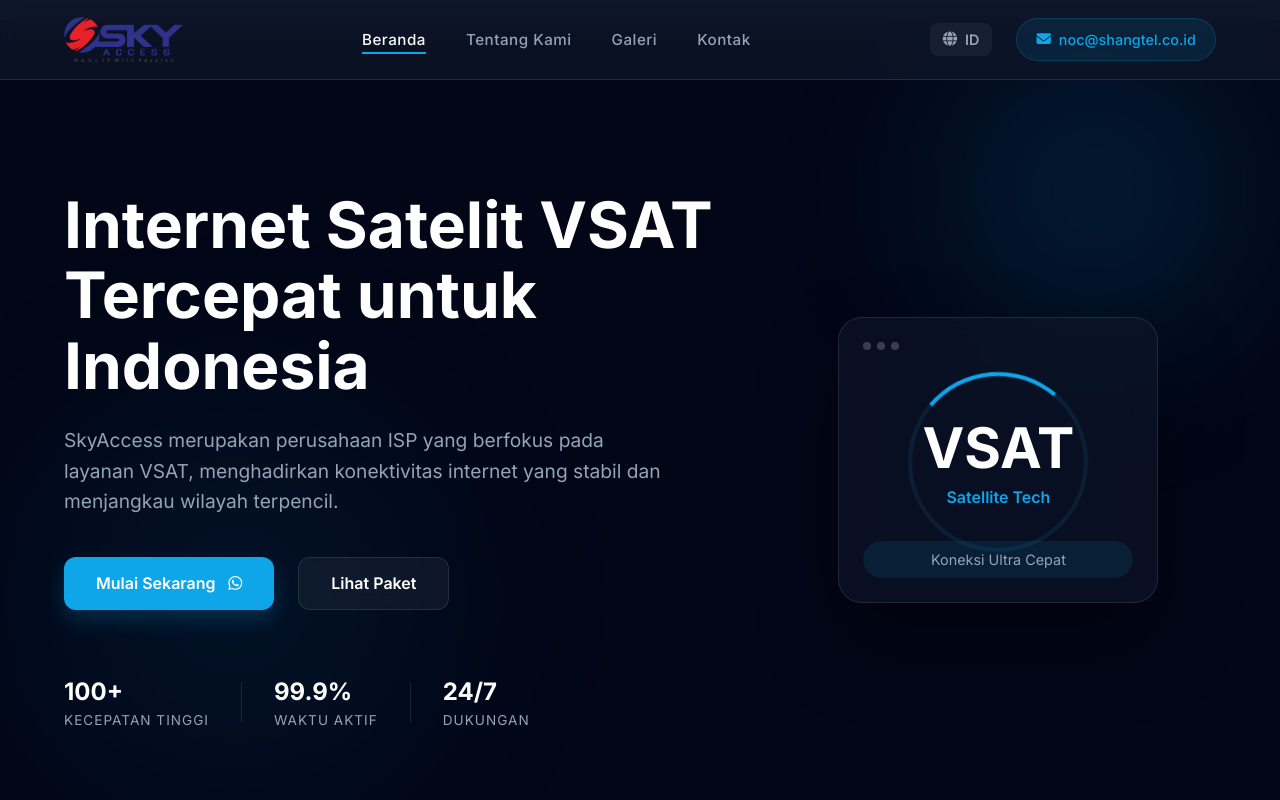
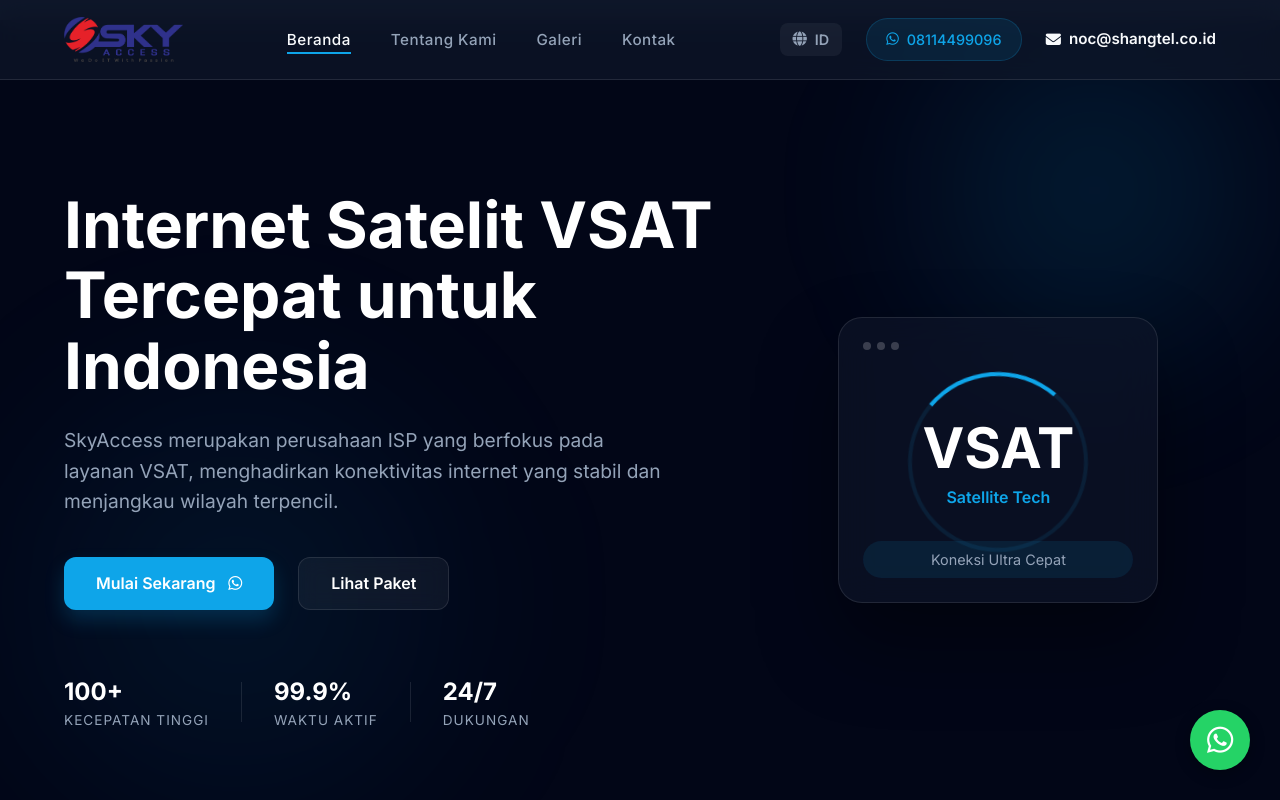
Before and after one commit to fuureya/skyaccess, a Vue app: page / in a window 1280 px wide. Shown: the top 800 px of the page. Built offline with nearby package versions, Linux system fonts and the light colour scheme.

Commit message:
feat: add WhatsApp floating button and update contact links to WhatsApp across the application

```diff
--- a/src/App.vue
+++ b/src/App.vue
@@ -1,6 +1,7 @@
 <script setup>
 import Navbar from './components/Navbar.vue'
 import Footer from './components/Footer.vue'
+import FloatBtn from './components/FloatBtn.vue'
 </script>
 
 <template>
@@ -10,6 +11,7 @@
       <router-view />
     </main>
     <Footer />
+    <FloatBtn />
   </div>
 </template>
 
--- /dev/null
+++ b/src/components/FloatBtn.vue
@@ -0,0 +1,67 @@
+<script setup>
+</script>
+
+<template>
+  <a href="https://wa.me/628114499096" target="_blank" class="float-btn" title="Chat with us on WhatsApp">
+    <div class="pulse"></div>
+    <i class="fab fa-whatsapp"></i>
+  </a>
+</template>
+
+<style scoped>
+.float-btn {
+  position: fixed;
+  bottom: 30px;
+  right: 30px;
+  width: 60px;
+  height: 60px;
+  background-color: #25d366;
+  color: white;
+  border-radius: 50%;
+  display: flex;
+  align-items: center;
+  justify-content: center;
+  font-size: 30px;
+  box-shadow: 0 4px 15px rgba(0, 0, 0, 0.3);
+  z-index: 9999;
+  transition: all 0.3s ease;
+  text-decoration: none;
+}
+
+.float-btn:hover {
+  transform: scale(1.1);
+  background-color: #20ba5a;
+}
+
+.pulse {
+  position: absolute;
+  width: 100%;
+  height: 100%;
+  border-radius: 50%;
+  background-color: #25d366;
+  opacity: 0.7;
+  z-index: -1;
+  animation: pulse-animation 2s infinite;
+}
+
+@keyframes pulse-animation {
+  0% {
+    transform: scale(1);
+    opacity: 0.7;
+  }
+  100% {
+    transform: scale(1.6);
+    opacity: 0;
+  }
+}
+
+@media (max-width: 768px) {
+  .float-btn {
+    bottom: 20px;
+    right: 20px;
+    width: 50px;
+    height: 50px;
+    font-size: 25px;
+  }
+}
+</style>
--- a/src/components/Footer.vue
+++ b/src/components/Footer.vue
@@ -43,9 +43,9 @@
             <i class="fas fa-envelope"></i>
             <span>noc@shangtel.co.id</span>
           </a>
-          <a href="tel:0411586975" class="contact-item">
-            <i class="fas fa-phone"></i>
-            <span>0411 586975</span>
+          <a href="https://wa.me/628114499096" target="_blank" class="contact-item">
+            <i class="fab fa-whatsapp"></i>
+            <span>08114499096</span>
           </a>
         </div>
       </div>
@@ -54,7 +54,7 @@
     <!-- Copyright -->
     <div class="footer-bottom">
       <div class="container copyright-wrapper">
-        <p class="copyright">{{ t('footer.copyright') }}</p>
+        <p class="copyright">{{ t('footer.copyright').replace('{year}', new Date().getFullYear()) }}</p>
         <div class="footer-accent-line"></div>
       </div>
     </div>
--- a/src/components/Navbar.vue
+++ b/src/components/Navbar.vue
@@ -47,7 +47,12 @@
           <span>{{ currentLocale.toUpperCase() }}</span>
         </button>
 
-        <a href="mailto:noc@shangtel.co.id" class="contact-email">
+        <a href="https://wa.me/628114499096" target="_blank" class="contact-email">
+          <i class="fab fa-whatsapp"></i>
+          <span class="phone-text">08114499096</span>
+        </a>
+
+        <a href="mailto:noc@shangtel.co.id" class="contact-item-nav">
           <i class="fas fa-envelope"></i>
           <span class="email-text">noc@shangtel.co.id</span>
         </a>
@@ -182,6 +187,20 @@
   background: rgba(14, 165, 233, 0.1);
 }
 
+.contact-item-nav {
+  display: flex;
+  align-items: center;
+  gap: 0.5rem;
+  color: var(--text-light);
+  font-weight: 600;
+  font-size: 0.95rem;
+  transition: all 0.3s ease;
+}
+
+.contact-item-nav:hover {
+  color: var(--primary);
+}
+
 .contact-email {
   display: flex;
   align-items: center;
@@ -217,8 +236,14 @@
 }
 
 /* Mobile Menu */
+@media (max-width: 1200px) {
+  .phone-text, .email-text {
+    display: none;
+  }
+}
+
 @media (max-width: 991px) {
-  .nav-links, .email-text, .nav-actions > .lang-switcher {
+  .nav-links, .nav-actions > .contact-item-nav, .nav-actions > .contact-email, .nav-actions > .lang-switcher {
     display: none;
   }
 
--- a/src/i18n.js
+++ b/src/i18n.js
@@ -55,7 +55,7 @@
       links: 'Tautan',
       meetUs: 'Temui Kami',
       contact: 'Kontak',
-      copyright: 'Hak Cipta © 2023. SKYACCESS. Seluruh Hak Cipta Dilindungi.'
+      copyright: 'Hak Cipta © {year}. SKYACCESS. Seluruh Hak Cipta Dilindungi.'
     }
   },
   en: {
@@ -108,7 +108,7 @@
       links: 'Links',
       meetUs: 'Meet Us',
       contact: 'Contact',
-      copyright: 'Copyright © 2023. SKYACCESS. All Rights Reserved.'
+      copyright: 'Copyright © {year}. SKYACCESS. All Rights Reserved.'
     }
   }
 };
--- a/src/views/HomeView.vue
+++ b/src/views/HomeView.vue
@@ -30,8 +30,8 @@
           <h3>{{ t('info.cta') }}</h3>
           <p>{{ t('hero.subheadline') }}</p>
         </div>
-        <a href="mailto:noc@shangtel.co.id" class="btn btn-primary">
-          {{ t('info.ctaBtn') }} <i class="fas fa-comment-dots"></i>
+        <a href="https://wa.me/628114499096" target="_blank" class="btn btn-primary">
+          {{ t('info.ctaBtn') }} <i class="fab fa-whatsapp"></i>
         </a>
       </div>
     </section>
```
